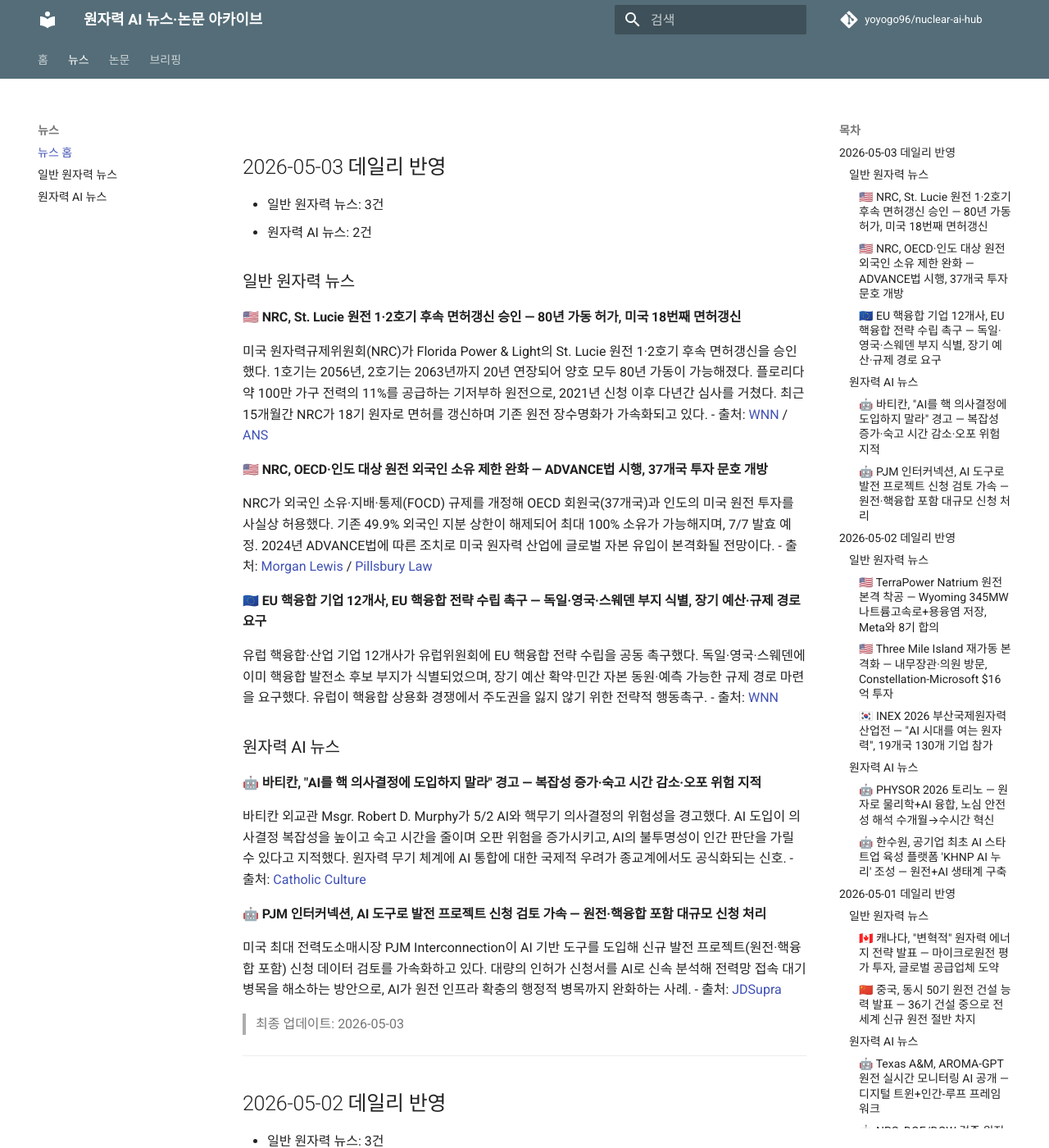
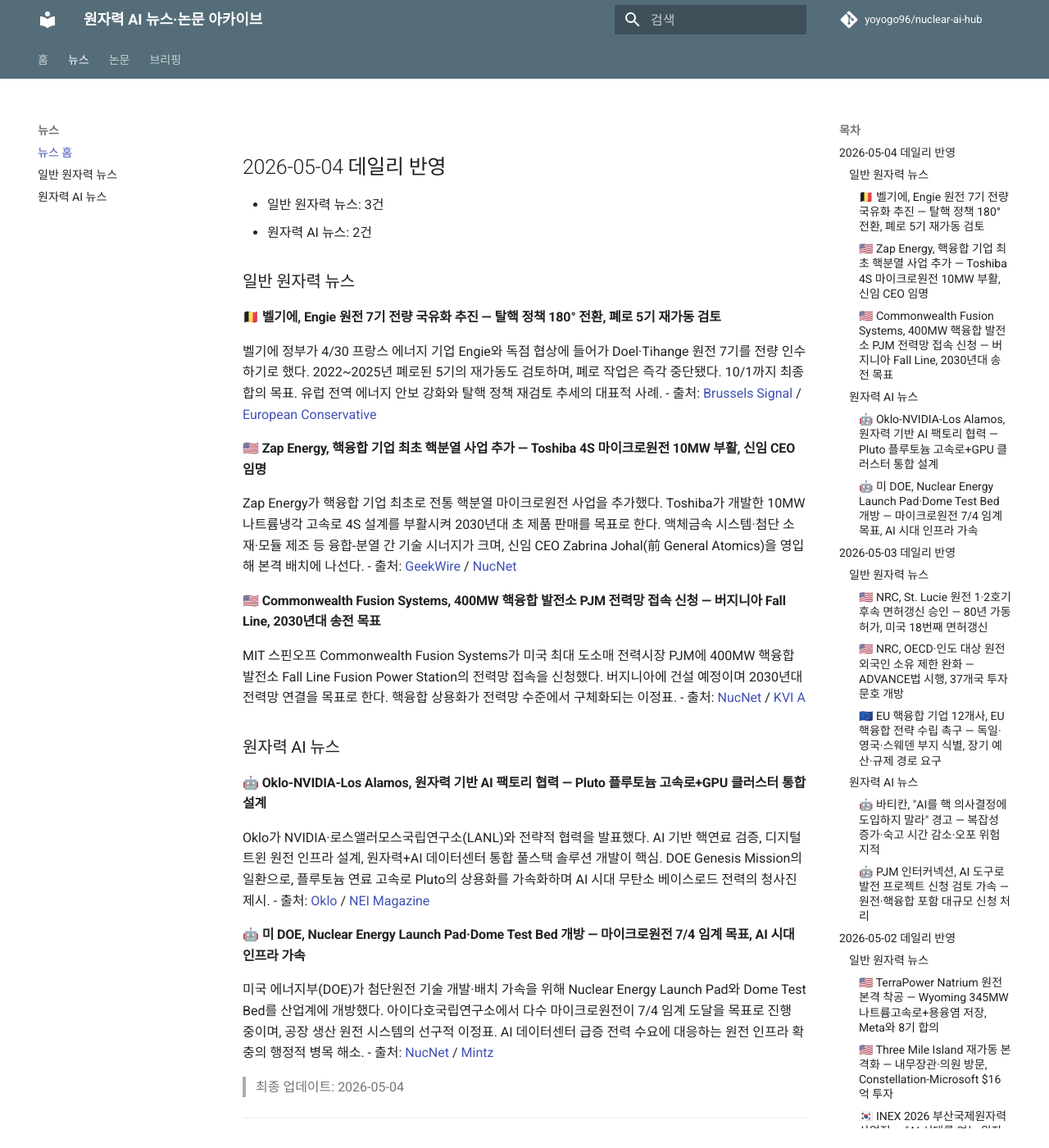
Before and after one commit to yoyogo96/nuclear-ai-hub, an MkDocs documentation site: the page built from docs/news/index.md, in a window 1280 px wide and 1400 px high. Shown: the whole window at 82% size. Built offline with MkDocs 1.6.1 and Material for MkDocs 9.7.7, drawn with Linux system fonts in a browser that asks for light colours; comment, search, counter and statistics services are not loaded; some of the changed text lies outside the part shown.

Commit message:
📡 2026-05-04 데일리 업데이트: 뉴스 5건 (일반 3, AI 2), 논문 0건

```diff
--- a/docs/briefings/index.md
+++ b/docs/briefings/index.md
@@ -1,3 +1,24 @@
+## 2026-05-04 데일리 브리핑
+
+### 오늘의 3줄 요약
+1. 벨기에가 Engie 원전 7기를 전량 국유화 추진하며 탈핵 정책을 사실상 폐기하고, 폐로된 5기 재가동까지 검토하는 등 유럽 원자력 르네상스 가속.
+2. Oklo-NVIDIA-LANL가 원자력 기반 AI 팩토리 협력을 발표하고, DOE가 Nuclear Energy Launch Pad를 개방하는 등 AI 전력 수요 대응 원전 인프라가 구체화.
+3. Zap Energy가 핵융합 기업 최초로 핵분열 사업을 추가하고, Commonwealth Fusion이 400MW 융합발전소 전력망 접속을 신청하는 등 차세대 원전 상용화 이정표 연이어.
+
+### 주요 뉴스 하이라이트
+- 🇧🇪 벨기에: Engie와 독점 협상 들어가 Doel·Tihange 7기 전량 인수, 폐로 즉각 중단
+- 🇺🇸 Zap Energy: Toshiba 4S 10MW 마이크로원전 부활, 신임 CEO 영입
+- 🇺🇸 Commonwealth Fusion: PJM에 400MW 버지니아 융합발전소 접속 신청
+- 🤖 Oklo-NVIDIA-LANL: AI 기반 핵연료 검증+원자력 AI 데이터센터 통합 설계
+- 🤖 DOE Launch Pad: 마이크로원전 7/4 임계 목표로 공장생산 원전 시범 진행
+
+### 이슈 키워드
+`#원전국유화` `#핵융합상용화` `#AI팩토리` `#마이크로원전` `#원자력르네상스`
+
+> 최종 업데이트: 2026-05-04
+
+---
+
 ## 2026-05-03 데일리 브리핑
 
 ### 오늘의 3줄 요약
--- a/docs/news/index.md
+++ b/docs/news/index.md
@@ -1,3 +1,35 @@
+## 2026-05-04 데일리 반영
+- 일반 원자력 뉴스: 3건
+- 원자력 AI 뉴스: 2건
+
+### 일반 원자력 뉴스
+
+#### 🇧🇪 벨기에, Engie 원전 7기 전량 국유화 추진 — 탈핵 정책 180° 전환, 폐로 5기 재가동 검토
+벨기에 정부가 4/30 프랑스 에너지 기업 Engie와 독점 협상에 들어가 Doel·Tihange 원전 7기를 전량 인수하기로 했다. 2022~2025년 폐로된 5기의 재가동도 검토하며, 폐로 작업은 즉각 중단됐다. 10/1까지 최종 합의 목표. 유럽 전역 에너지 안보 강화와 탈핵 정책 재검토 추세의 대표적 사례.
+- 출처: [Brussels Signal](https://brusselssignal.eu/2026/04/belgium-takes-over-entire-nuclear-fleet-from-engie-in-surprise-move/) / [European Conservative](https://europeanconservative.com/articles/news/belgium-plans-to-nationalize-nuclear-power-plants/)
+
+#### 🇺🇸 Zap Energy, 핵융합 기업 최초 핵분열 사업 추가 — Toshiba 4S 마이크로원전 10MW 부활, 신임 CEO 임명
+Zap Energy가 핵융합 기업 최초로 전통 핵분열 마이크로원전 사업을 추가했다. Toshiba가 개발한 10MW 나트륨냉각 고속로 4S 설계를 부활시켜 2030년대 초 제품 판매를 목표로 한다. 액체금속 시스템·첨단 소재·모듈 제조 등 융합-분열 간 기술 시너지가 크며, 신임 CEO Zabrina Johal(前 General Atomics)을 영입해 본격 배치에 나선다.
+- 출처: [GeekWire](https://www.geekwire.com/2026/zap-energys-nuclear-double-play-fusion-startup-is-the-first-to-add-traditional-atomic-power-to-its-lineup/) / [NucNet](https://www.nucnet.org/news/in-an-industry-first-zap-energy-adds-fusion-to-traditional-fission-lineup-5-5-2026)
+
+#### 🇺🇸 Commonwealth Fusion Systems, 400MW 핵융합 발전소 PJM 전력망 접속 신청 — 버지니아 Fall Line, 2030년대 송전 목표
+MIT 스핀오프 Commonwealth Fusion Systems가 미국 최대 도소매 전력시장 PJM에 400MW 핵융합 발전소 Fall Line Fusion Power Station의 전력망 접속을 신청했다. 버지니아에 건설 예정이며 2030년대 전력망 연결을 목표로 한다. 핵융합 상용화가 전력망 수준에서 구체화되는 이정표.
+- 출처: [NucNet](https://www.nucnet.org/news/) / [KVI A](https://kvia.com/cnn-other/2026/04/30/this-company-says-nuclear-fusion-could-finally-power-the-grid-and-soon/)
+
+### 원자력 AI 뉴스
+
+#### 🤖 Oklo-NVIDIA-Los Alamos, 원자력 기반 AI 팩토리 협력 — Pluto 플루토늄 고속로+GPU 클러스터 통합 설계
+Oklo가 NVIDIA·로스앨러모스국립연구소(LANL)와 전략적 협력을 발표했다. AI 기반 핵연료 검증, 디지털 트윈 원전 인프라 설계, 원자력+AI 데이터센터 통합 풀스택 솔루션 개발이 핵심. DOE Genesis Mission의 일환으로, 플루토늄 연료 고속로 Pluto의 상용화를 가속화하며 AI 시대 무탄소 베이스로드 전력의 청사진 제시.
+- 출처: [Oklo](https://oklo.com/newsroom/news-details/2026/Oklo-NVIDIA-and-Los-Alamos-National-Laboratory-Collaborate-to-Advance-Nuclear-Fuel-Validation-at-Los-Alamos-in-Support-of-Nuclear-Powered-AI-Factories/default.aspx) / [NEI Magazine](https://www.neimagazine.com/news/oklo-launches-nuclear-ai-partnership/)
+
+#### 🤖 미 DOE, Nuclear Energy Launch Pad·Dome Test Bed 개방 — 마이크로원전 7/4 임계 목표, AI 시대 인프라 가속
+미국 에너지부(DOE)가 첨단원전 기술 개발·배치 가속을 위해 Nuclear Energy Launch Pad와 Dome Test Bed를 산업계에 개방했다. 아이다호국립연구소에서 다수 마이크로원전이 7/4 임계 도달을 목표로 진행 중이며, 공장 생산 원전 시스템의 선구적 이정표. AI 데이터센터 급증 전력 수요에 대응하는 원전 인프라 확충의 행정적 병목 해소.
+- 출처: [NucNet](https://www.nucnet.org/news/us-doe-opens-nuclear-energy-launch-pad-and-dome-test-bed-to-applicants-5-5-2026) / [Mintz](https://www.mintz.com/insights-center/viewpoints/2236/2026-05-01-washington-update-sustainable-energy-infrastructure-may)
+
+> 최종 업데이트: 2026-05-04
+
+---
+
 ## 2026-05-03 데일리 반영
 - 일반 원자력 뉴스: 3건
 - 원자력 AI 뉴스: 2건
--- a/docs/papers/index.md
+++ b/docs/papers/index.md
@@ -1,3 +1,10 @@
+# 2026-05-04 업데이트
+
+- 지난 24시간 기준으로 arXiv 및 주요 학술 소스를 재확인했지만, 기존 반영본과 중복되지 않는 원자력+인공지능 핵심 신규 논문/프리프린트는 확인되지 않았습니다.
+- 오늘은 논문 목록을 추가하지 않고 "신규 없음" 상태로 갱신합니다.
+
+---
+
 # 2026-05-03 업데이트
 
 - 지난 24시간 기준으로 arXiv 및 주요 학술 소스를 재확인했지만, 기존 반영본과 중복되지 않는 원자력+인공지능 핵심 신규 논문/프리프린트는 확인되지 않았습니다.
```
